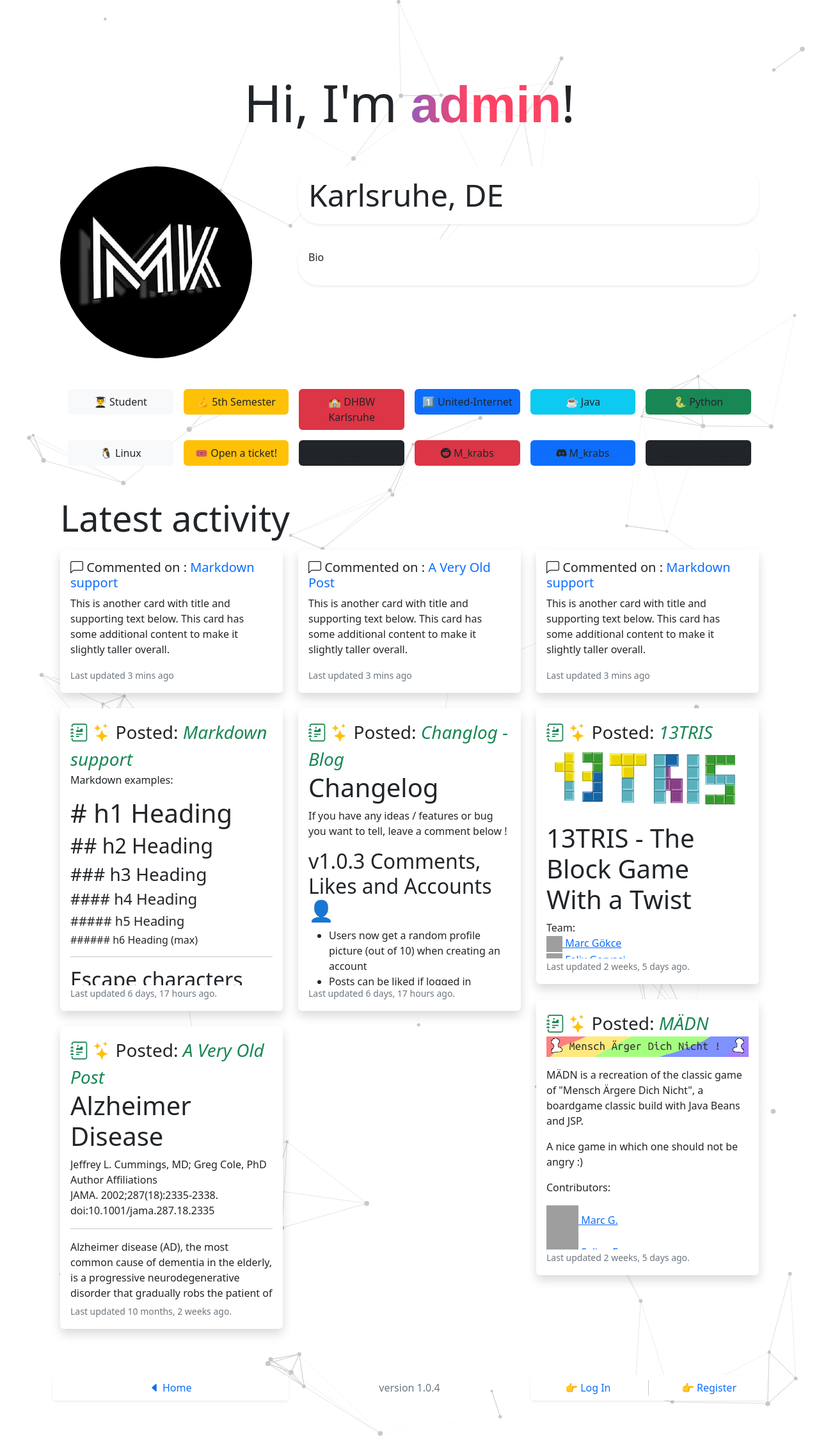
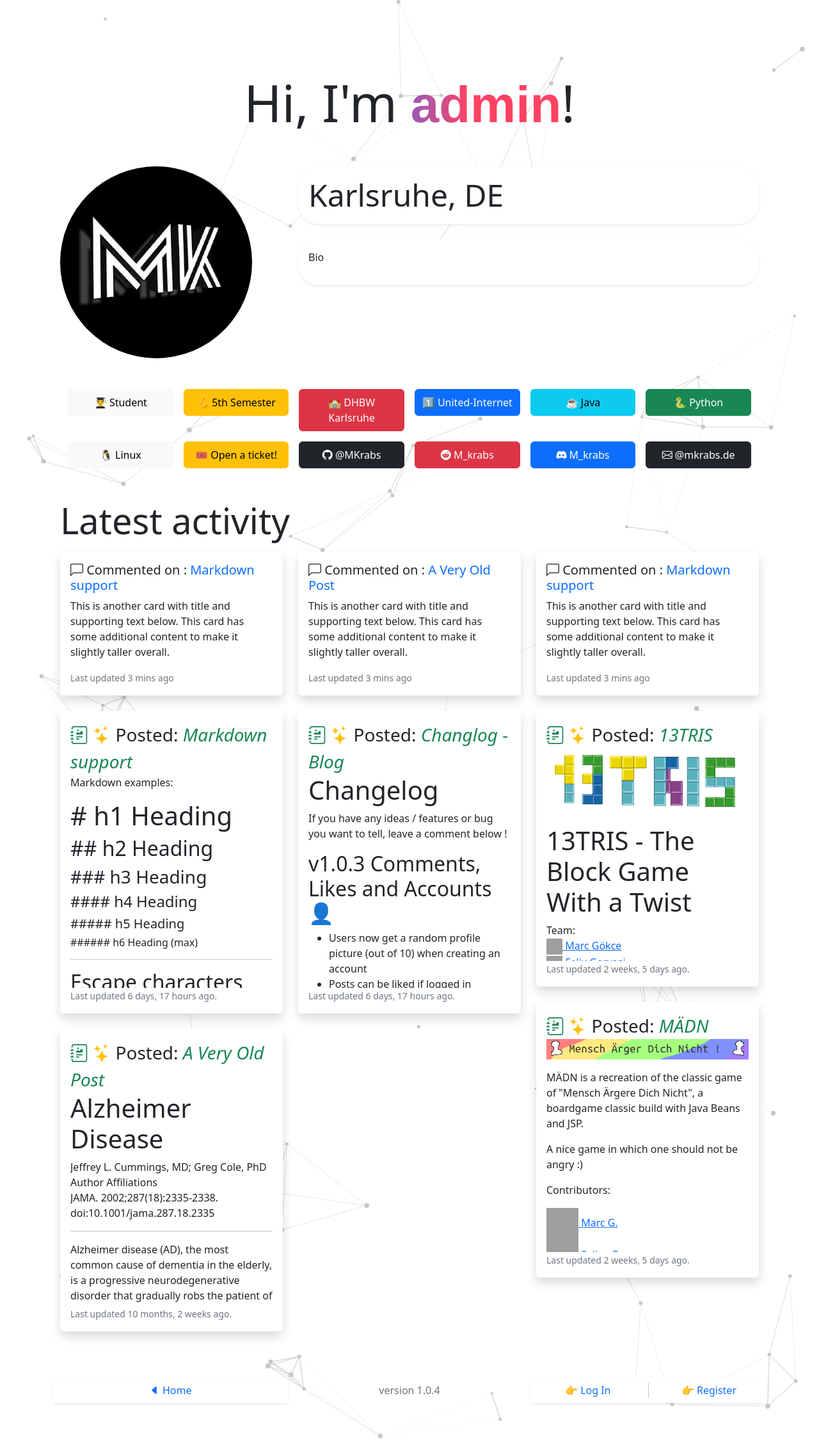
Before and after one commit to MKrabs/Blog, a Django app: a page that uses templates/blog/userprofile.html in a window 1280 px wide. Shown: the whole page at 64% size. Run offline with Django 3.2, Linux system fonts and the light colour scheme; data comes from the database, SQL or seed files in the repository; some libraries are stand-ins or nearby versions; grey boxes are pictures that could not be loaded.

Commit message:
changed tags to btn

```diff
--- a/templates/blog/userprofile.html
+++ b/templates/blog/userprofile.html
@@ -78,7 +78,7 @@
                     <div class="row row-cols-2 row-cols-md-3 row-cols-xl-6 row-cols-lg-4 g-2 g-md-3">
                         {% for tag in tags %}
                             <div class="col position-relative">
-                                <div class="rounded bg-{{ tag.color }} p-2">
+                                <div class="rounded btn btn-{{ tag.color }} p-2 w-100">
                                     {% if tag.link %}
                                         <a target="_blank" rel="noopener noreferrer"
                                            href="{{ tag.link }}"
```
